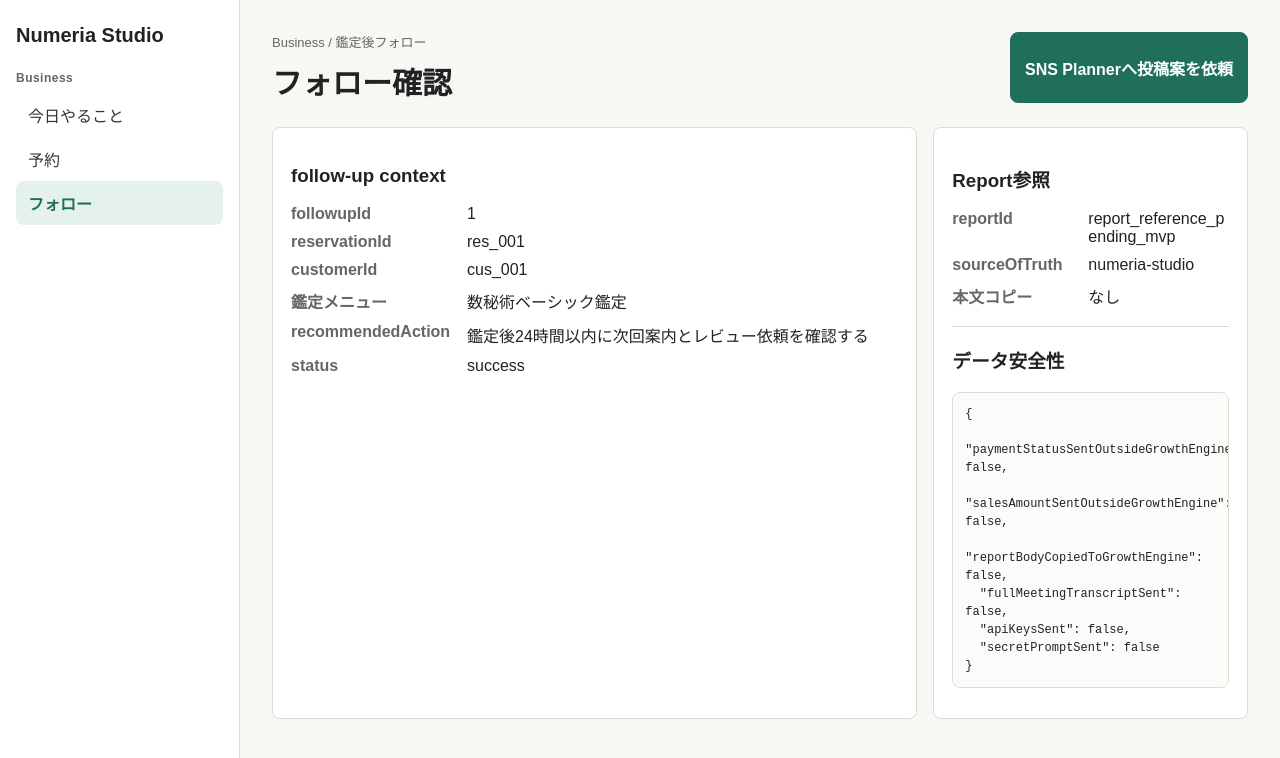
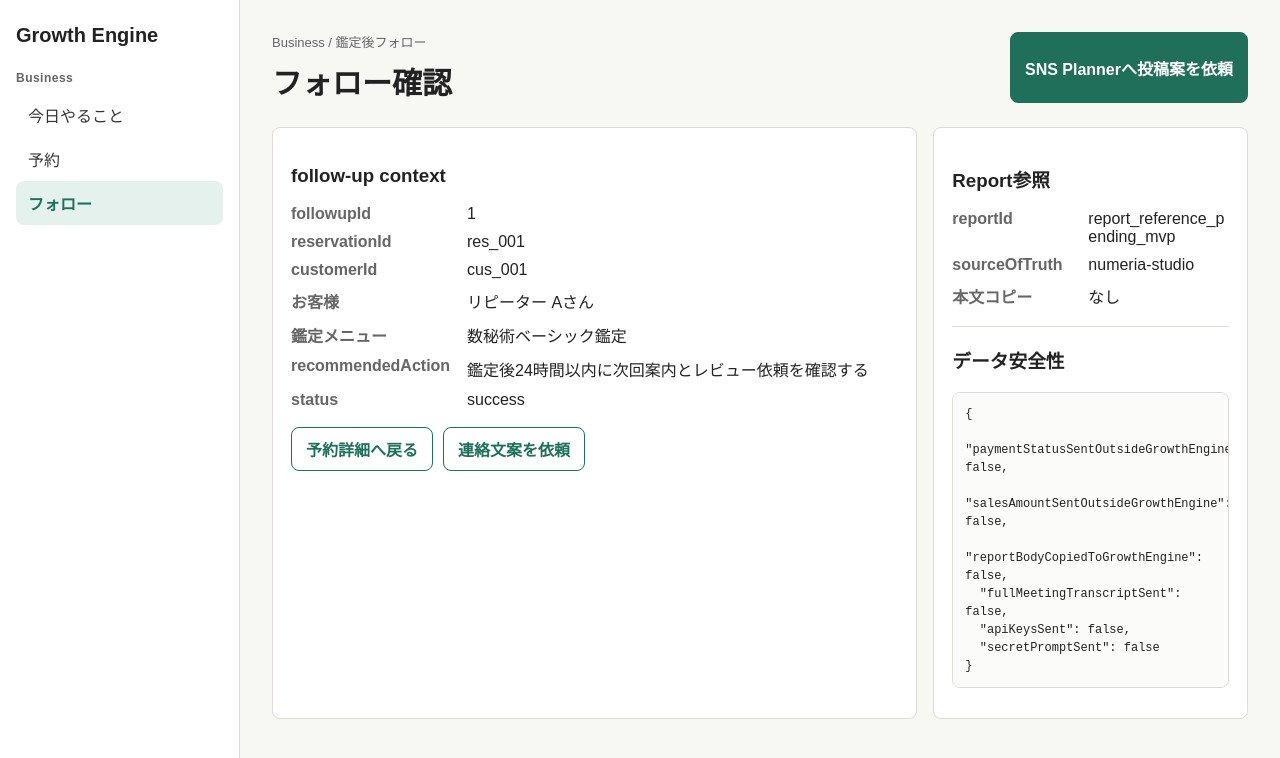
Before and after one commit to karukimori-wq/Growth-Engine, a Next.js app: page /app/business/followups/1 in a window 1280 px wide. Shown: the top 758 px of the page. Built offline with nearby package versions, Linux system fonts and the light colour scheme.

Commit message:
Use reservation data for followup screen

```diff
--- a/src/app/app/business/followups/[followupId]/page.tsx
+++ b/src/app/app/business/followups/[followupId]/page.tsx
@@ -1,17 +1,79 @@
-import { createPostDraftBriefUrl, getFollowupForScreen, screenFlowSafety } from "@/lib/screen-flow";
+import { demoWorkspace, products } from "@/lib/mock-data";
+import { mvpFollowupContext, mvpReportRef, screenFlowSafety } from "@/lib/screen-flow";
+import { getBusinessReservation } from "@/server/business-reservations";
+import { findCustomer } from "@/server/repositories";
 
 type Props = {
   params: Promise<{ followupId: string }>;
+  searchParams: Promise<Record<string, string | string[] | undefined>>;
 };
 
-export default async function FollowupDetailPage({ params }: Props) {
+function first(value: string | string[] | undefined) {
+  return Array.isArray(value) ? value[0] : value;
+}
+
+function buildBriefHref(path: string, input: { followupId: string; reservationId: string; customerId: string }) {
+  const params = new URLSearchParams({
+    followupId: input.followupId,
+    reservationId: input.reservationId,
+    customerId: input.customerId,
+    returnTo: `/app/business/followups/${input.followupId}?reservationId=${input.reservationId}&customerId=${input.customerId}`
+  });
+
+  return `${path}?${params.toString()}`;
+}
+
+export default async function FollowupDetailPage({ params, searchParams }: Props) {
   const { followupId } = await params;
-  const { followup, reservation, customer, product } = getFollowupForScreen(followupId);
+  const query = await searchParams;
+  const requestedReservationId = first(query.reservationId) ?? mvpFollowupContext.reservationId;
+  const requestedCustomerId = first(query.customerId) ?? mvpFollowupContext.customerId;
+  const record = await getBusinessReservation(requestedReservationId, demoWorkspace.id);
+  const reservation = record?.reservation ?? {
+    id: requestedReservationId,
+    workspaceId: demoWorkspace.id,
+    customerId: requestedCustomerId,
+    productId: "prd_numeria_basic",
+    professionalStudioType: demoWorkspace.professionalStudioType,
+    scheduledStartAt: new Date().toISOString(),
+    scheduledEndAt: new Date().toISOString(),
+    status: "requested" as const,
+    sourceChannel: "unknown",
+    paymentStatus: "unpaid" as const,
+    createdAt: new Date().toISOString(),
+    updatedAt: new Date().toISOString()
+  };
+  const customer =
+    record?.customer ??
+    (requestedCustomerId ? await findCustomer(demoWorkspace.id, requestedCustomerId) : undefined);
+  const product =
+    record?.product ??
+    products.find((item) => item.workspaceId === demoWorkspace.id && item.id === reservation.productId) ??
+    products[0];
+  const customerId = reservation.customerId ?? requestedCustomerId;
+  const followup = {
+    ...mvpFollowupContext,
+    followupId,
+    reservationId: reservation.id,
+    customerId,
+    reportRef: mvpReportRef,
+    evidenceRefs: [`reservation:${reservation.id}`, `report:${mvpReportRef.reportId}`]
+  };
+  const postDraftHref = buildBriefHref("/app/business/post-draft-briefs/new", {
+    followupId,
+    reservationId: reservation.id,
+    customerId
+  });
+  const messageDraftHref = buildBriefHref("/app/business/message-draft-briefs/new", {
+    followupId,
+    reservationId: reservation.id,
+    customerId
+  });
 
   return (
     <div className="shell">
       <aside className="sidebar">
-        <h1 className="brand">Numeria Studio</h1>
+        <h1 className="brand">Growth Engine</h1>
         <nav>
           <div className="nav-group">
             <p className="nav-title">Business</p>
@@ -27,7 +89,7 @@ export default async function FollowupDetailPage({ params }: Props) {
             <p className="eyebrow">Business / 鑑定後フォロー</p>
             <h2 className="page-title">フォロー確認</h2>
           </div>
-          <a className="button" href={createPostDraftBriefUrl(followup.followupId)}>SNS Plannerへ投稿案を依頼</a>
+          <a className="button" href={postDraftHref}>SNS Plannerへ投稿案を依頼</a>
         </header>
 
         <section className="grid">
@@ -36,11 +98,20 @@ export default async function FollowupDetailPage({ params }: Props) {
             <dl className="definition-list">
               <dt>followupId</dt><dd>{followup.followupId}</dd>
               <dt>reservationId</dt><dd>{reservation.id}</dd>
-              <dt>customerId</dt><dd>{customer.id}</dd>
+              <dt>customerId</dt><dd>{customerId}</dd>
+              <dt>お客様</dt><dd>{customer?.displayName ?? "参照IDのみ"}</dd>
               <dt>鑑定メニュー</dt><dd>{product.name}</dd>
               <dt>recommendedAction</dt><dd>{followup.recommendedAction}</dd>
               <dt>status</dt><dd>{followup.status}</dd>
             </dl>
+            <div className="action-row">
+              <a className="button secondary" href={`/app/business/reservations/${reservation.id}`}>
+                予約詳細へ戻る
+              </a>
+              <a className="button secondary" href={messageDraftHref}>
+                連絡文案を依頼
+              </a>
+            </div>
           </div>
 
           <div className="card span-4">
```
